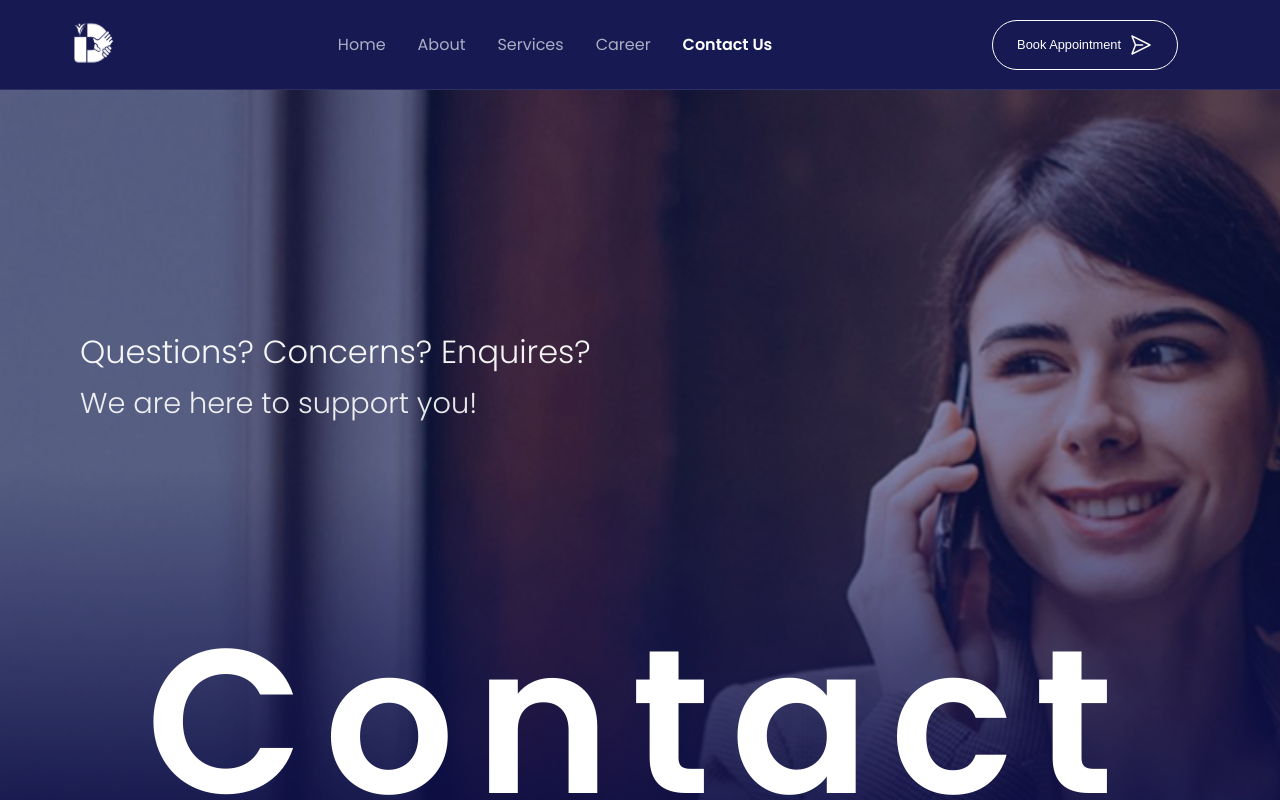
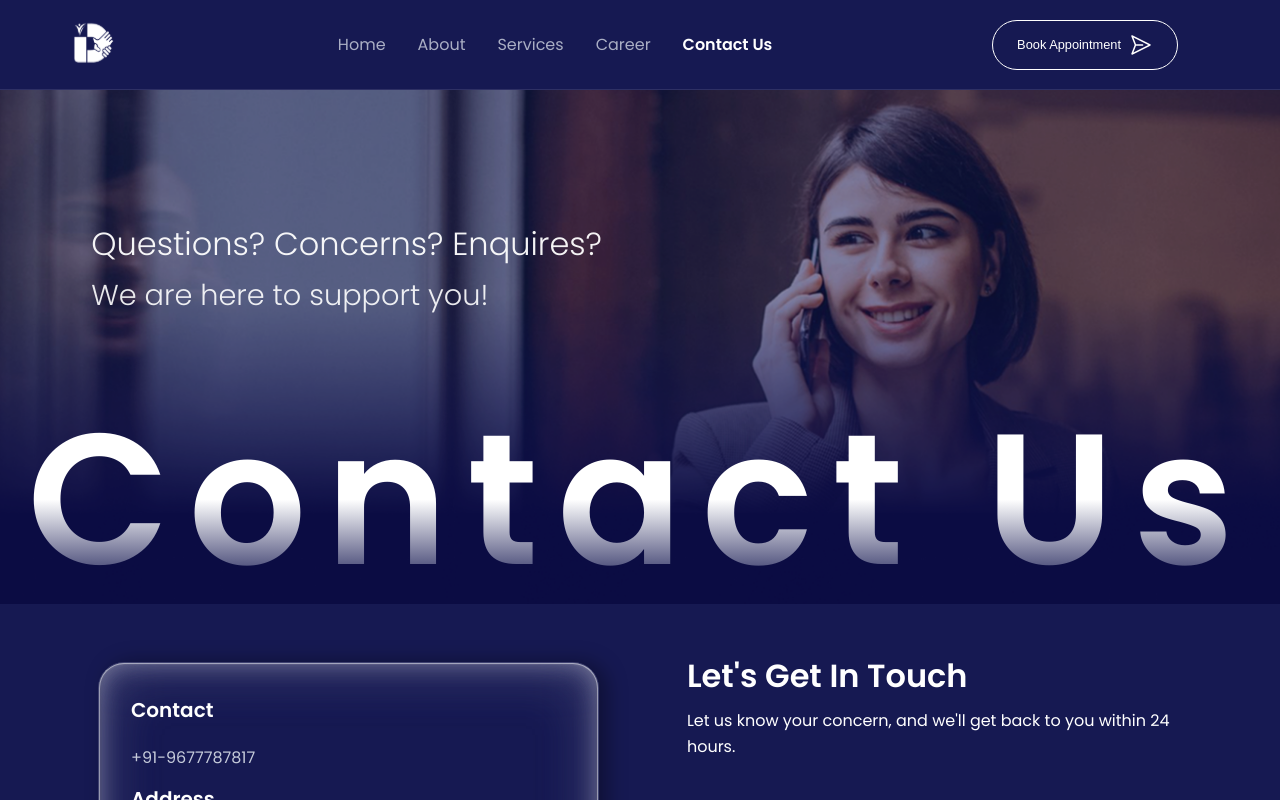
Before and after one commit to SAKTHIIIVEL/intern_manvian, a React (Vite) app: page /contact in a window 1280 px wide. Shown: the top 800 px of the page. Built offline with nearby package versions, Linux system fonts and the light colour scheme.

Commit message:
contact_change

```diff
--- a/src/components/ContactSectionWithBanner.css
+++ b/src/components/ContactSectionWithBanner.css
@@ -115,7 +115,7 @@
 }
 
 .banner-title {
-  font-size: 12.8rem;
+  font-size: 11.6rem;
   font-weight: 600;
   letter-spacing: 0.10em;
   margin: 0;
```
